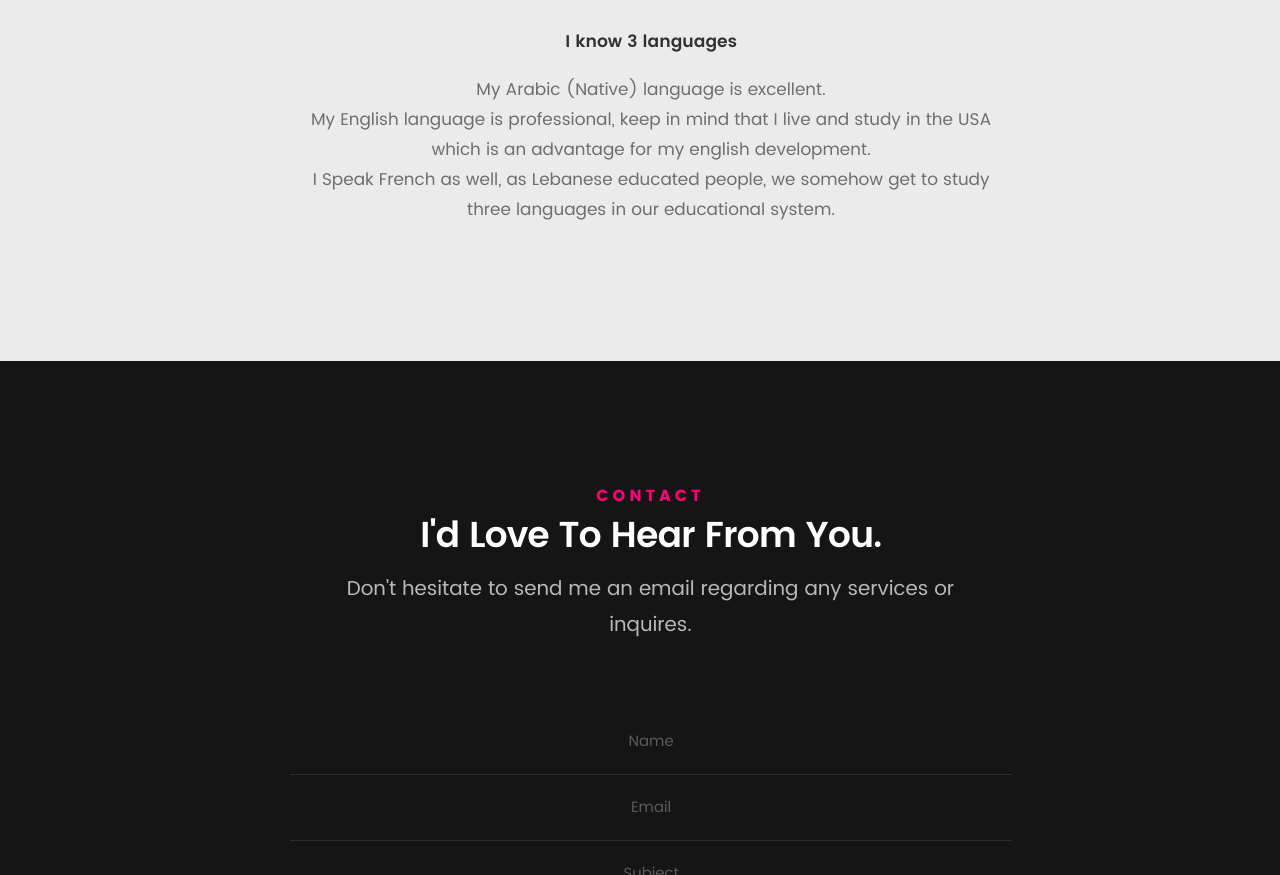
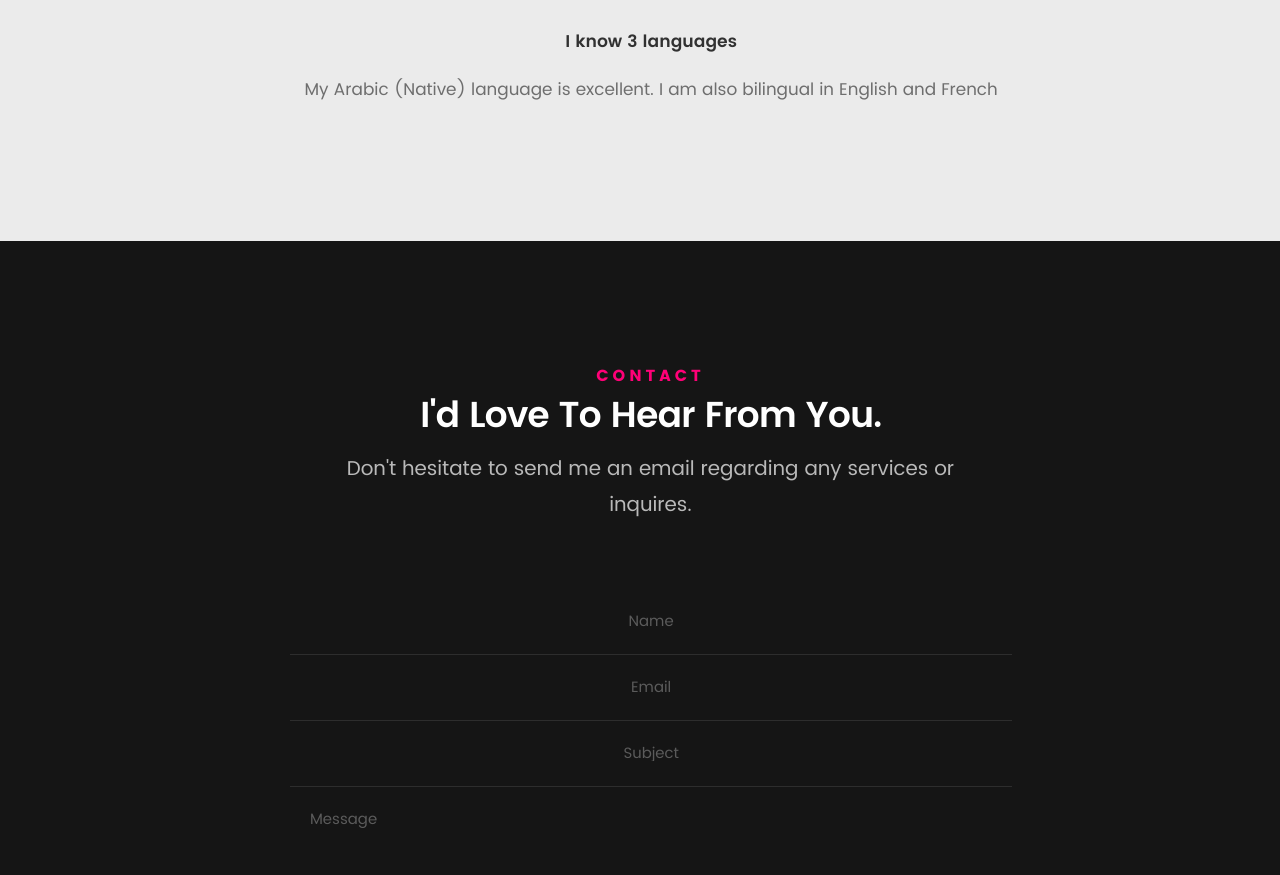
Before and after one commit to jad-hage/jad, a plain HTML site: page index.html in a window 1280 px wide. Shown: the part 5896-6771 px from the top of the page. Drawn offline with Linux system fonts and the light colour scheme; files whose address does not match are found by name.

Commit message:
Update index.html

```diff
--- a/index.html
+++ b/index.html
@@ -444,7 +444,7 @@
 
 						<div class="timeline-content">
 							<h4>I know 3 languages</h4>
-							<p>My Arabic (Native) language is excellent. <br> My English language is professional, keep in mind that I live and study in the USA which is an advantage for my english development. <br>I Speak French as well, as Lebanese educated people, we somehow get to study three languages in our educational system. </p>
+							<p>My Arabic (Native) language is excellent. I am also bilingual in English and French</p>
 						</div>
 
 					</div> <!-- /timeline-block -->
```
